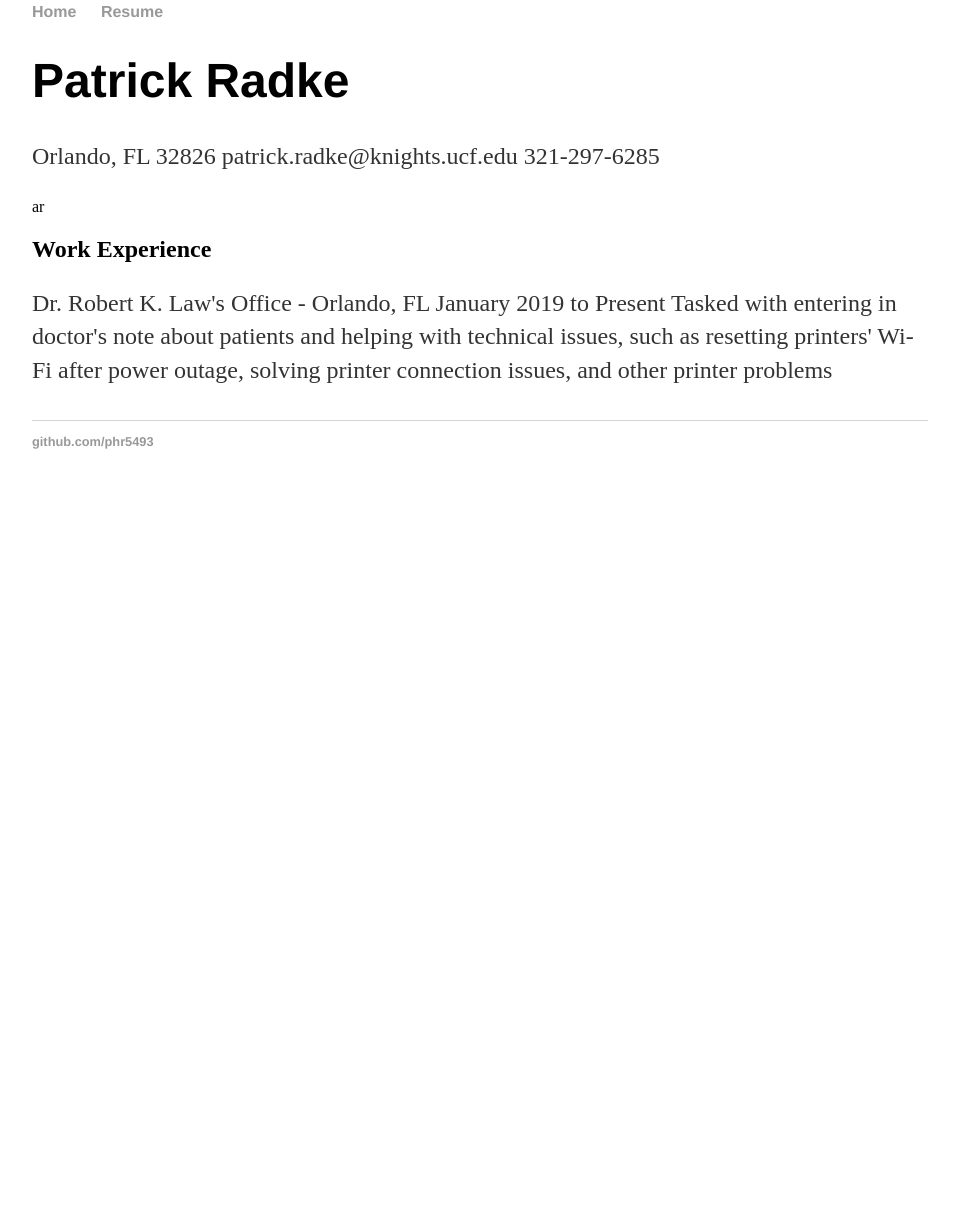
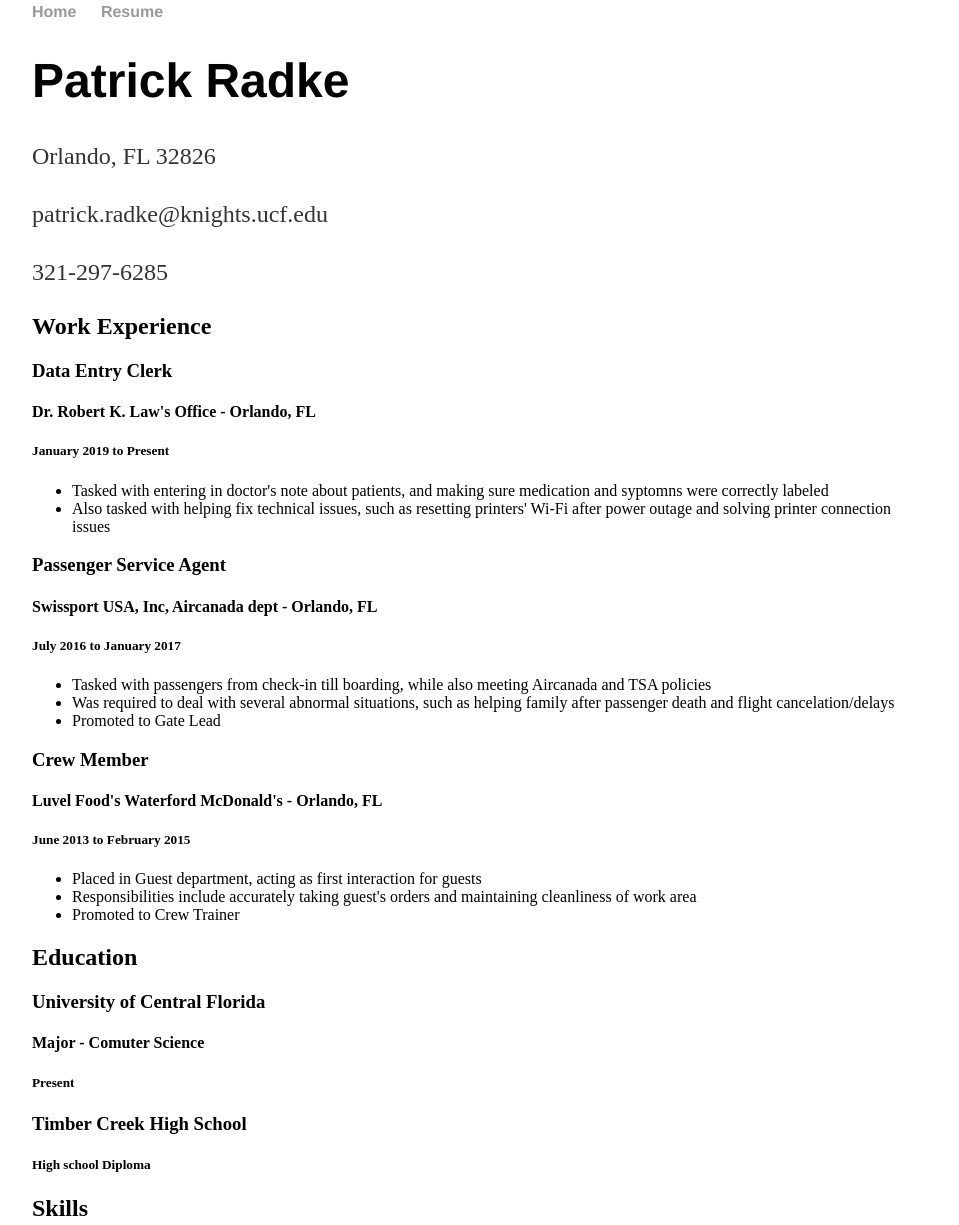
Before and after one commit to phr5493/phr5493.github.io, a plain HTML site: page resume.html in a window 1280 px wide. Shown: the part 57-1282 px from the top of the page, without its empty margins (160-1119 px from the left). Before the commit the page ends 800 px from the top, so only its background shows below. Drawn offline with Linux system fonts and the light colour scheme.

Commit message:
Added work expirence and education to Resume page

```diff
--- a/resume.html
+++ b/resume.html
@@ -14,14 +14,40 @@
 		<div class="container">
     		<div class="blurb">
         		<h1>Patrick Radke</h1>
-				<p>Orlando, FL 32826
-                    patrick.radke@knights.ucf.edu
-                    321-297-6285</p>ar
+				<p>Orlando, FL 32826</p>
+                <p>patrick.radke@knights.ucf.edu</p>
+                <p>321-297-6285</p>
                 <h2>Work Experience</h2>
-                <p>Dr. Robert K. Law's Office - Orlando, FL
-                    January 2019 to Present
-                    Tasked with entering in doctor's note about patients and helping with technical issues, such as resetting printers' Wi-Fi after power outage, solving printer connection issues, and other printer problems</p>
-                <h1></h1>
+                <h3>Data Entry Clerk</h3>
+                <h4>Dr. Robert K. Law's Office - Orlando, FL</h4>
+                <h5>January 2019 to Present</h5>
+                <ul>
+                    <li>Tasked with entering in doctor's note about patients, and making sure medication and syptomns were correctly labeled</li>
+                    <li>Also tasked with helping fix technical issues, such as resetting printers' Wi-Fi after power outage and solving printer connection issues</li>
+                </ul>
+                <h3>Passenger Service Agent</h3>
+                <h4>Swissport USA, Inc, Aircanada dept - Orlando, FL</h4>
+                <h5>July 2016 to January 2017</h5>
+                <ul>
+                    <li>Tasked with passengers from check-in till boarding, while also meeting Aircanada and TSA policies</li>
+                    <li>Was required to deal with several abnormal situations, such as helping family after passenger death and flight cancelation/delays</li>
+                    <li>Promoted to Gate Lead</li>
+                </ul>
+                <h3>Crew Member</h3>
+                <h4>Luvel Food's Waterford McDonald's - Orlando, FL</h4>
+                <h5>June 2013 to February 2015</h5>
+                <ul>
+                    <li>Placed in Guest department, acting as first interaction for guests</li>
+                    <li>Responsibilities include accurately taking guest's orders and maintaining cleanliness of work area</li>
+                    <li>Promoted to Crew Trainer</li>
+                </ul>
+                <h2>Education</h2>
+                <h3>University of Central Florida</h3>
+                <h4>Major - Comuter Science</h4>
+                <h5>Present</h5>
+                <h3>Timber Creek High School</h3>
+                <h5>High school Diploma</h5>
+                <h2>Skills</h2>
 				<p></p>
     		</div><!-- /.blurb -->
 		</div><!-- /.container -->
```
